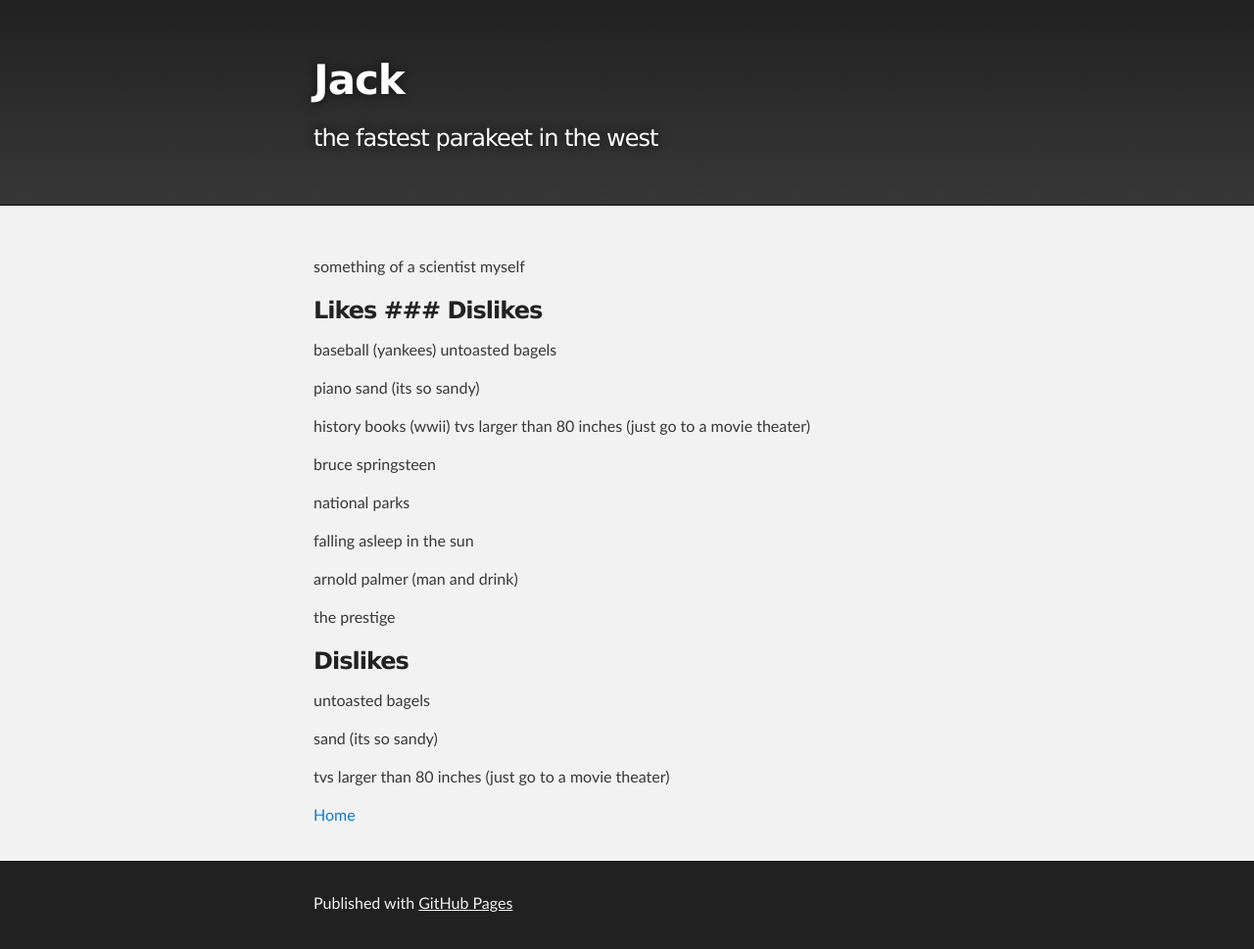
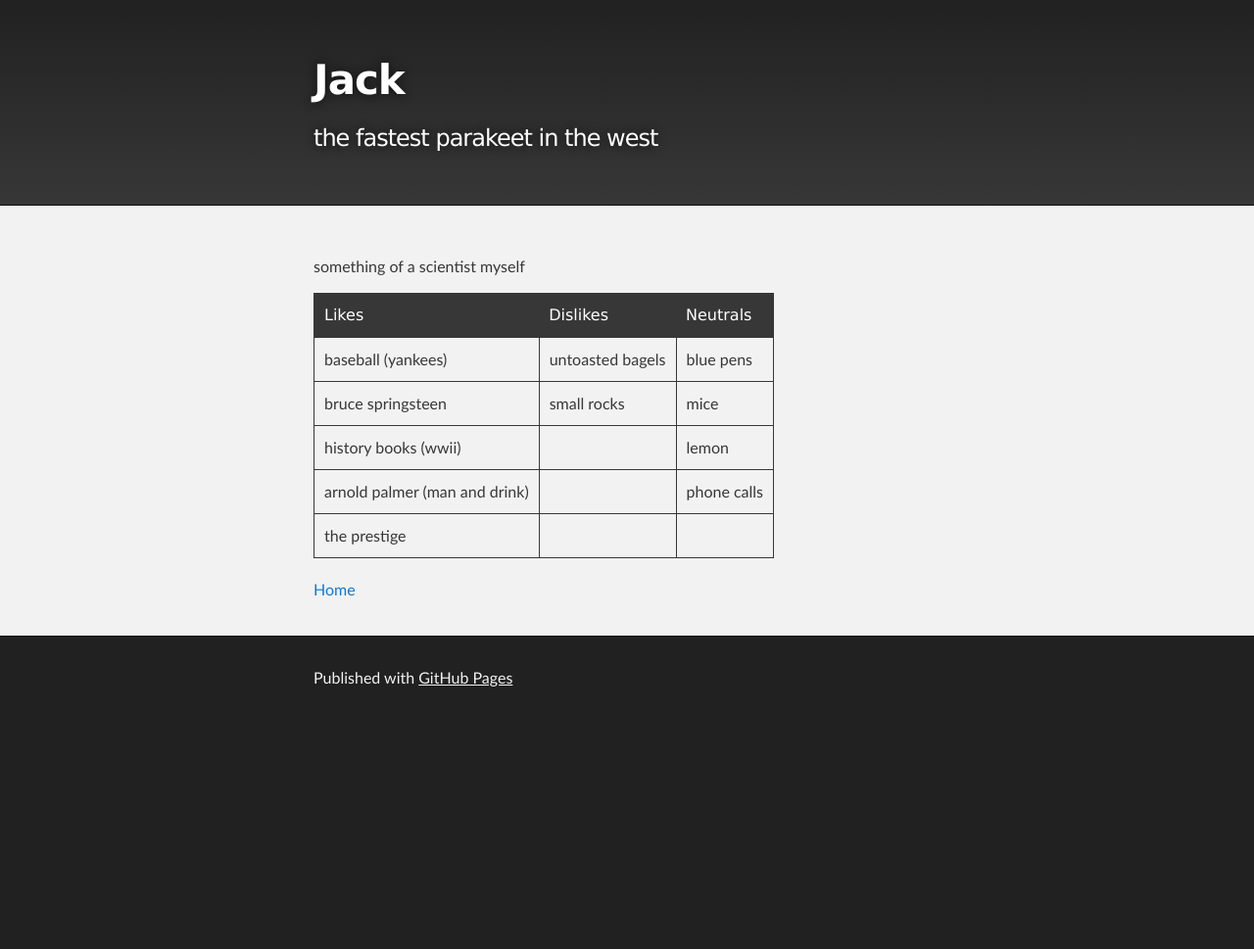
Before and after one commit to jluby127/jluby127.github.io, a Jekyll site: the page built from aboutme.md, in a window 1280 px wide. Shown: the whole page at 98% size. Built offline with Jekyll 4.4.1, drawn with Linux system fonts in a browser that asks for light colours; our own code applies the rules of GitHub Pages for plain Markdown files; after the commit the page ends 900 px from its top, so only the background shows below that.

Commit message:
Update aboutme.md

```diff
--- a/aboutme.md
+++ b/aboutme.md
@@ -1,33 +1,11 @@
 something of a scientist myself
 
-### Likes                                  ### Dislikes
-
-baseball (yankees)                         untoasted bagels
-
-piano                                      sand (its so sandy)
-
-history books (wwii)                       tvs larger than 80 inches (just go to a movie theater)
-
-bruce springsteen
-
-national parks
-
-falling asleep in the sun
-
-arnold palmer (man and drink)
-
-the prestige
-
-### Dislikes
-
-untoasted bagels
-
-sand (its so sandy)
-
-tvs larger than 80 inches (just go to a movie theater)
-
-
-
-
+| Likes                         | Dislikes          | Neutrals    |
+|:------------------------------|:------------------|:------------|
+| baseball (yankees)            | untoasted bagels  | blue pens   |
+| bruce springsteen             | small rocks       | mice        |
+| history books (wwii)          |                   | lemon       |
+| arnold palmer (man and drink) |                   | phone calls |
+| the prestige                  |                   |             |
 
 [Home](./)
```
